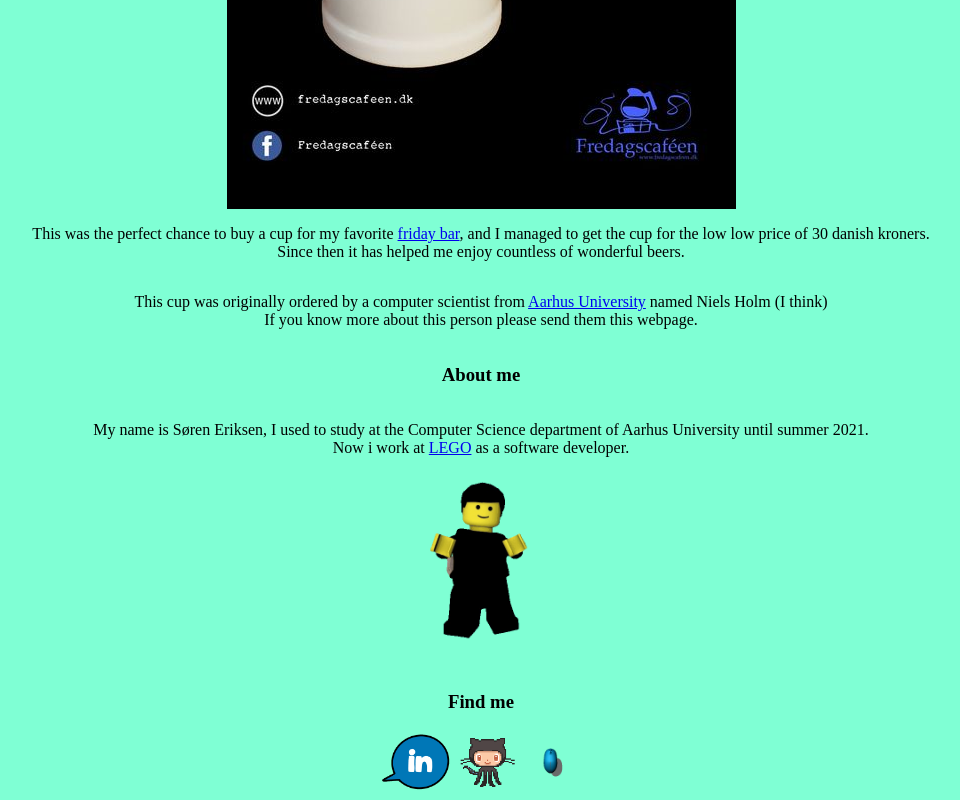
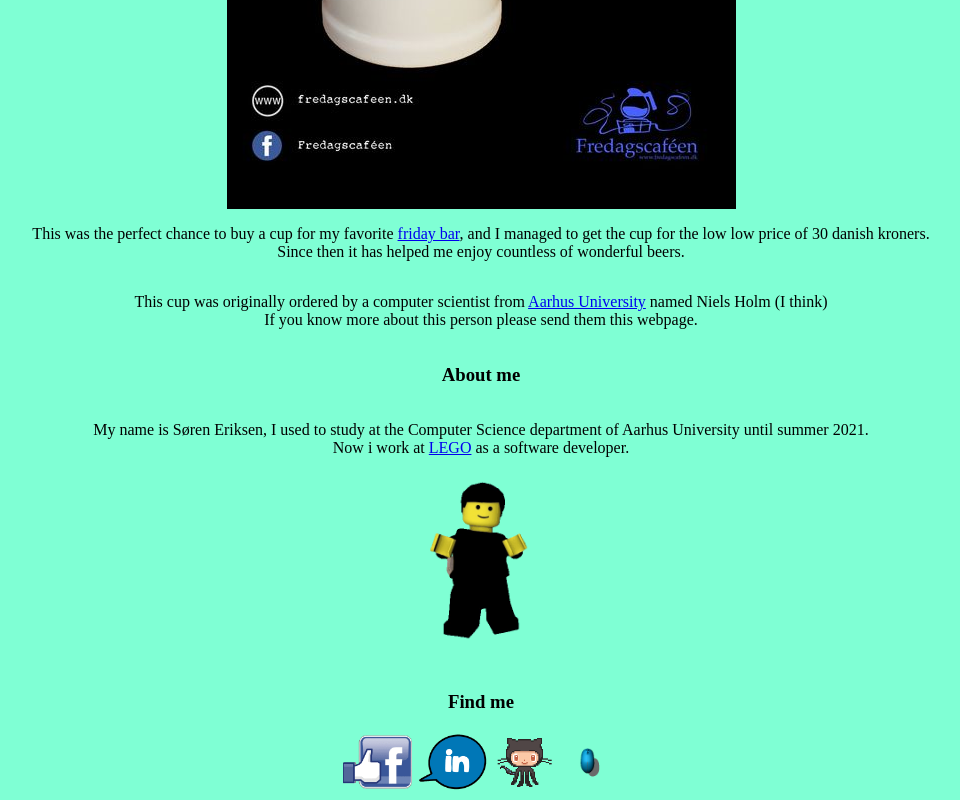
Before and after one commit to soer7022/nielsholm.com, a plain HTML site: page index.html in a window 1280 px wide. Shown: the part 969-1769 px from the top of the page, without its empty margins (135-1095 px from the left). Drawn offline with Linux system fonts and the light colour scheme.

Commit message:
add facebook link

```diff
--- a/index.html
+++ b/index.html
@@ -29,6 +29,7 @@
     </p>
     <h3>Find me</h3>
     <div style="display: flex; gap: 5px;">
+        <a href="https://www.facebook.com/soer7022/"><img style=" height:60px;" src="facebook.gif" /></a>
         <a href="https://www.linkedin.com/in/s%C3%B8reneriksen/"><img style=" height:60px;" src="linkedin.gif" /></a>
         <a href="https://github.com/soer7022"><img style="height:60px;" src="github.gif" /></a>
         <a href="https://twitter.com/soer7022"><img style="height:60px;" src="twitter.gif" /></a>
```
Also changed, not shown: facebook.gif (added).
